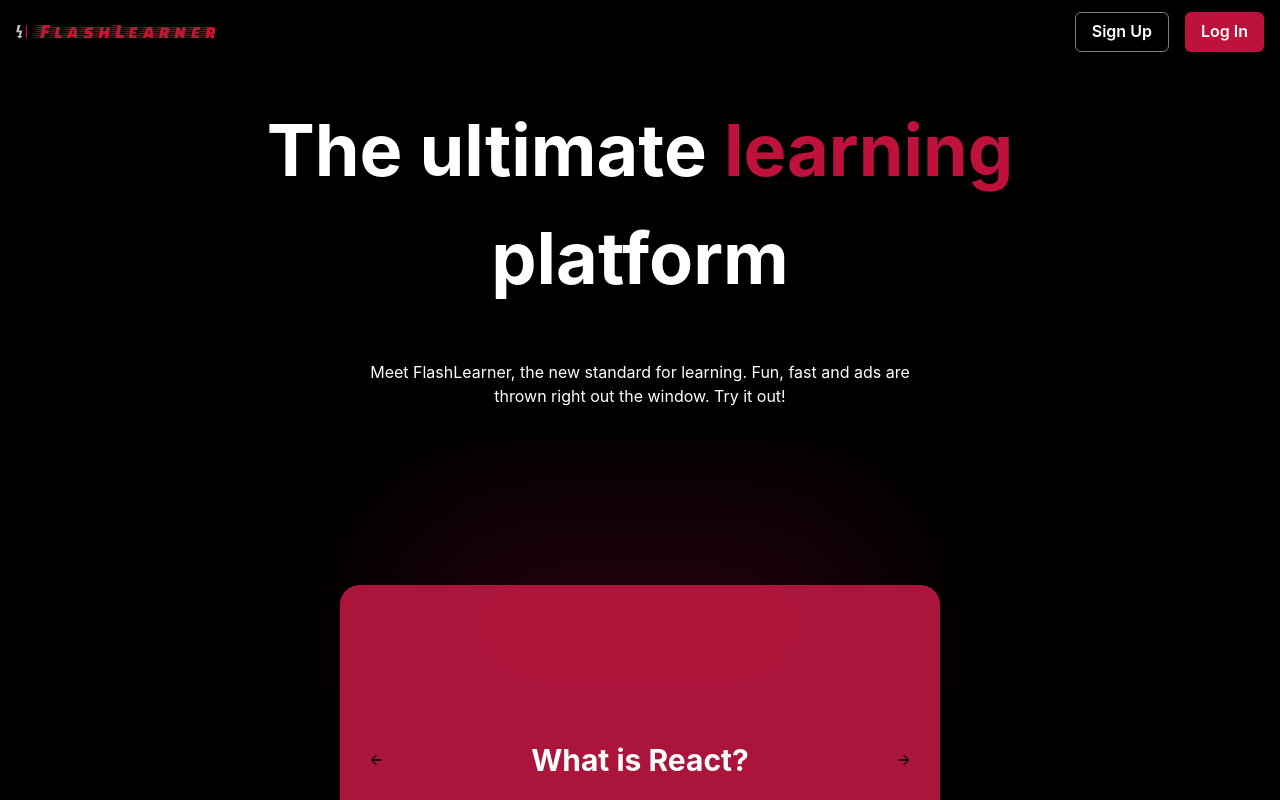
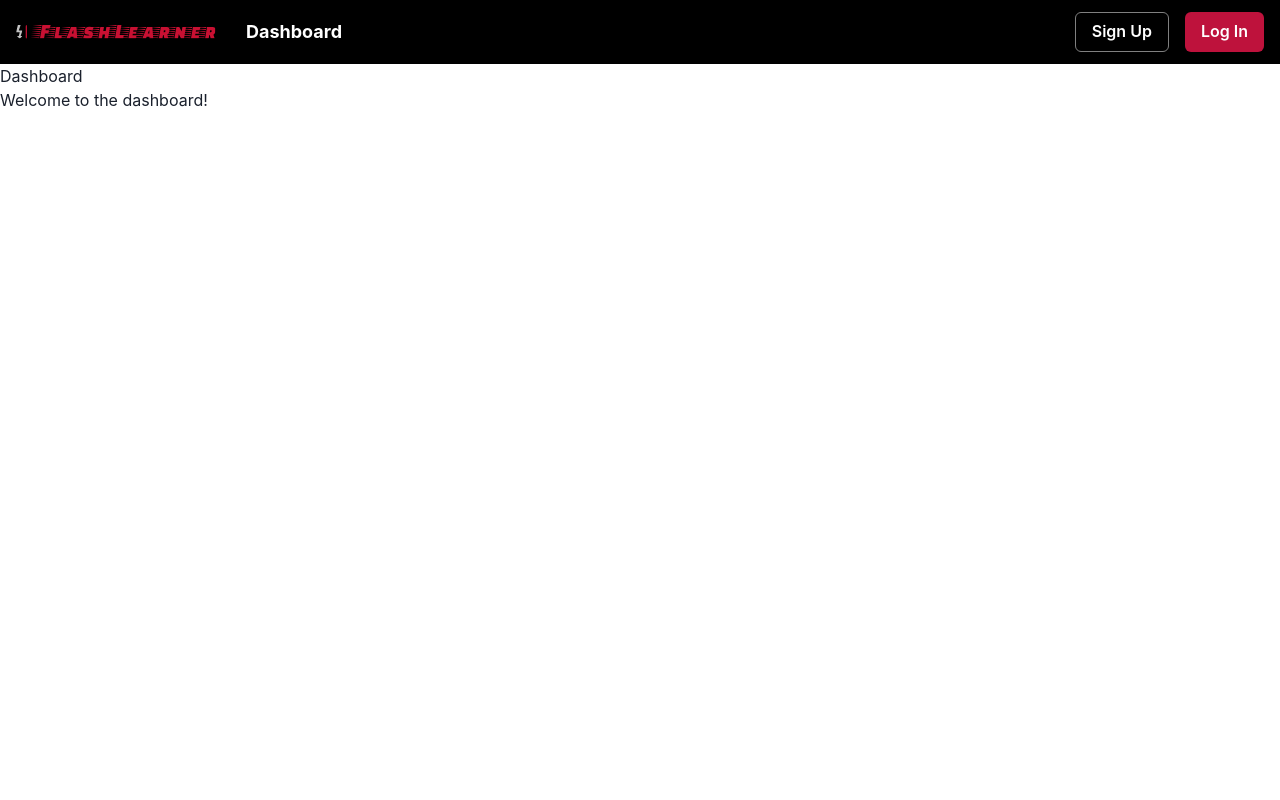
Before and after one commit to mitali-dxt/FlashSaas, a React (Create React App) app in the folder frontend/: page /dashboard in a window 1280 px wide. Shown: the top 800 px of the page. Built offline with nearby package versions, Linux system fonts and the light colour scheme.

Commit message:
added a dashboard page

```diff
--- a/frontend/package.json
+++ b/frontend/package.json
@@ -13,6 +13,7 @@
     "framer-motion": "^11.3.24",
     "react": "^18.3.1",
     "react-dom": "^18.3.1",
+    "react-router-dom": "^6.26.0",
     "react-scripts": "5.0.1",
     "web-vitals": "^2.1.4"
   },
--- a/frontend/src/App.js
+++ b/frontend/src/App.js
@@ -1,16 +1,33 @@
 import React from "react";
 import { ChakraProvider } from "@chakra-ui/react";
+import { BrowserRouter as Router, Route, Routes, useLocation } from 'react-router-dom'; // Import useLocation
 import Navbar from "./components/navbar";
 import Header from "./components/header";
 import FlashcardDeck from './components/flashcardDeck';
+import Dashboard from './components/dashboard'; // Import Dashboard
+
+const AppContent = () => {
+  const location = useLocation();
+
+  return (
+    <>
+      <Navbar />
+      {location.pathname === '/' && <Header />} {/* Conditionally render Header */}
+      <Routes>
+        <Route path="/dashboard" element={<Dashboard />} /> {/* Define the route for Dashboard */}
+        <Route path="/" element={<FlashcardDeck />} />
+        {/* Add other routes here */}
+      </Routes>
+    </>
+  );
+};
 
 function App() {
   return (
     <ChakraProvider>
-      <Navbar />
-      <Header />
-      <FlashcardDeck />
-      {/* Other components can be added here */}
+      <Router> {/* Wrap your app with Router */}
+        <AppContent />
+      </Router>
     </ChakraProvider>
   );
 }
--- /dev/null
+++ b/frontend/src/components/dashboard.js
@@ -0,0 +1,13 @@
+// Dashboard.js
+import React from "react";
+
+const Dashboard = () => {
+  return (
+    <div>
+      <h1>Dashboard</h1>
+      <p>Welcome to the dashboard!</p>
+    </div>
+  );
+};
+
+export default Dashboard;
--- a/frontend/src/components/navbar.js
+++ b/frontend/src/components/navbar.js
@@ -1,5 +1,6 @@
 import React from "react";
 import { Box, Button, Flex, HStack, Image, Spacer } from "@chakra-ui/react";
+import { Link } from 'react-router-dom';
 
 const Navbar = () => {
   return (
@@ -14,6 +15,19 @@ const Navbar = () => {
             height="100px"
           />
         </Box>
+
+        {/* Dashboard Link */}
+        <Link to="/dashboard">
+          <Button
+            variant="link"
+            color="white"
+            fontSize="lg"
+            fontWeight="bold"
+            ml="30px"
+          >
+            Dashboard
+          </Button>
+        </Link>
 
         <Spacer />
 
```
Also changed, not shown: 1 other file (tests, documents, lock files or other folders).
